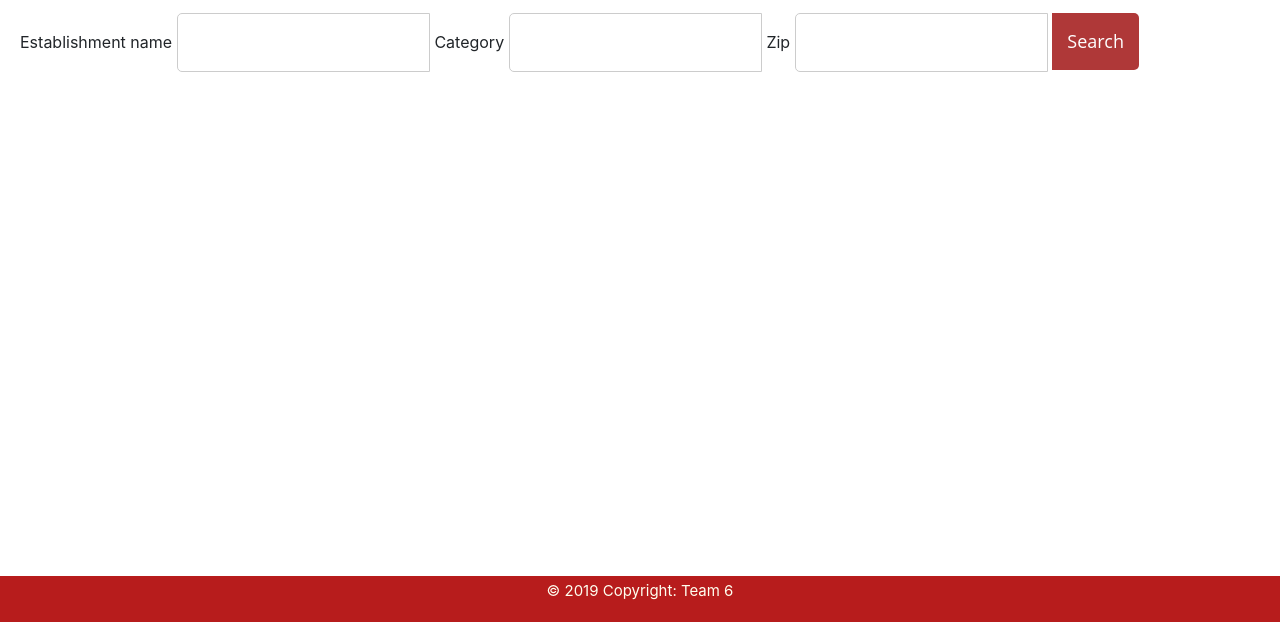
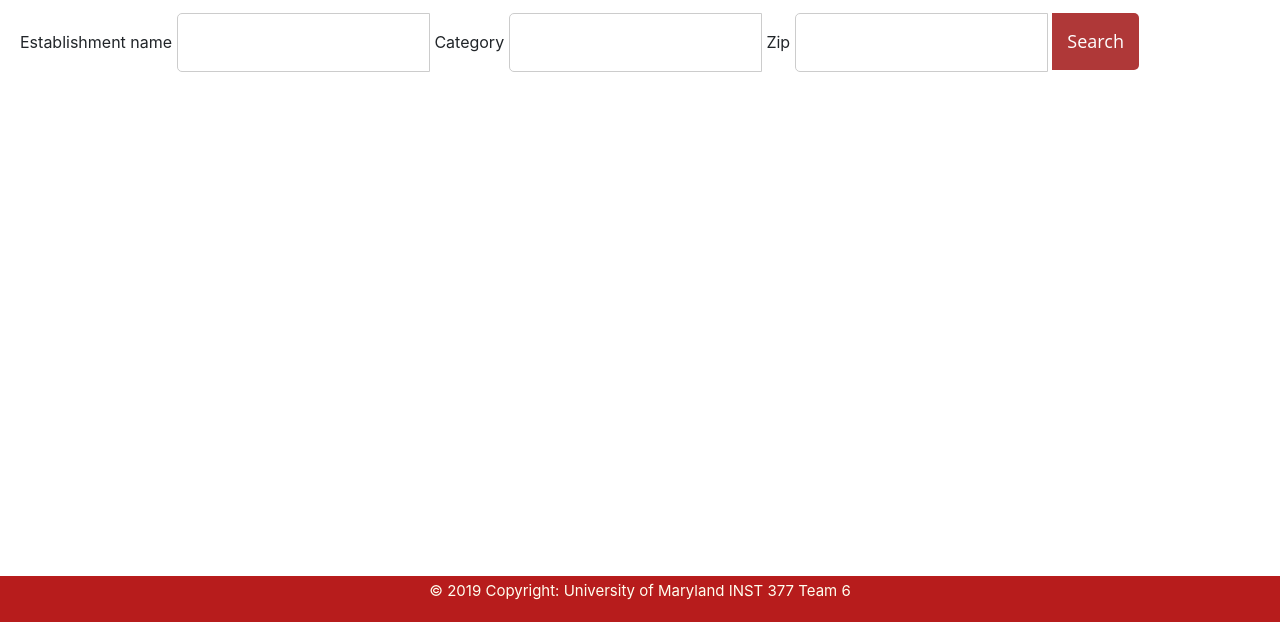
Before and after one commit to mjiang0225/Food-Inspection, a website: page FoodInspection/search.html in a window 1280 px wide. Shown: the part 178-800 px from the top of the page. Drawn offline with nearby package versions, Linux system fonts and the light colour scheme.

Commit message:
Add files via upload

```diff
--- a/FoodInspection/search.html
+++ b/FoodInspection/search.html
@@ -121,7 +121,7 @@
 
     <div class="footer">
         <div class="text-center py-1">
-            <p style="font-size:15px; color:ivory">© 2019 Copyright: Team 6</p>
+            <p style="font-size:15px; color:ivory">© 2019 Copyright: University of Maryland INST 377 Team 6</p>
           </div>
       </footer>
     </div>
```
